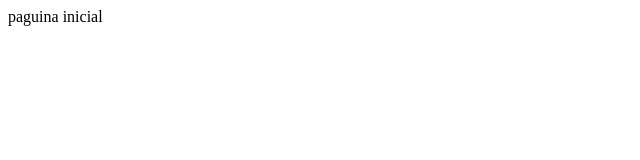
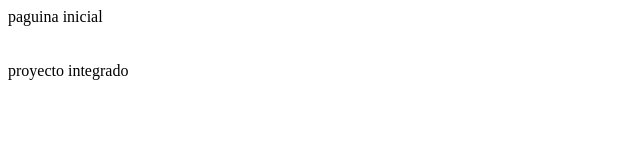
Before and after one commit to sebastian201009/paguina-web-8-5, a plain HTML site: page index.html in a window 1280 px wide. Shown: the whole page, without its empty margins (0-640 px from the left). Drawn offline with Linux system fonts and the light colour scheme.

Commit message:
Add files via upload

```diff
--- a/index.html
+++ b/index.html
@@ -6,6 +6,8 @@
     <title>Document</title>
 </head>
 <body>
-paguina inicial
+paguina inicial <br> <br> <br>
+
+proyecto integrado
 </body>
 </html>
```
